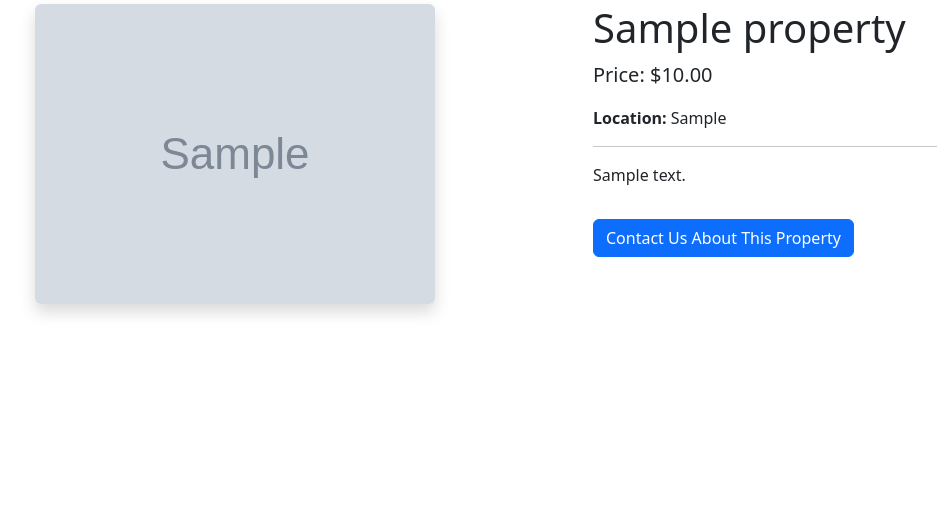
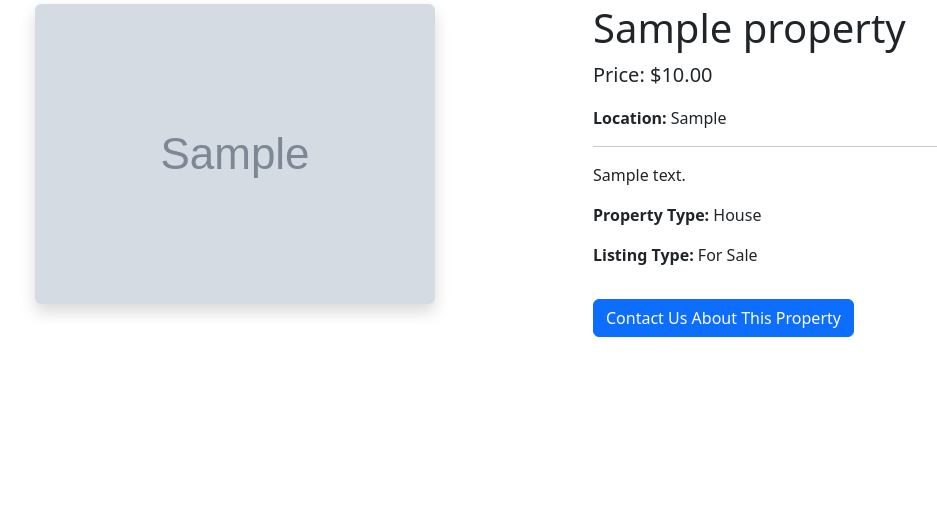
Before and after one commit to MSRhmn/pine-properties, a Django app: page /properties/1/ in a window 1280 px wide. Shown: the part 190-696 px from the top of the page, without its empty margins (59-996 px from the left). Run offline with Django 5.2, Linux system fonts and the light colour scheme; tables that the repository leaves empty hold one stand-in row (values such as "Sample post"); grey boxes marked "Sample" are stand-in pictures; parts of the project's set-up code (start-up, migrations or seed data) failed here and were passed over.

Commit message:
feat: adding property type and listing info
Adding property type and liting info in property details template for
more information in the detail page.

```diff
--- a/properties/templates/properties/property_detail.html
+++ b/properties/templates/properties/property_detail.html
@@ -14,6 +14,8 @@
             <p><strong>Location:</strong> {{ property.location }}</p>
             <hr>
             <p>{{ property.description }}</p>
+            <p><strong>Property Type:</strong> {{ property.get_property_type_display }}</p>
+            <p><strong>Listing Type:</strong> {{ property.get_listing_type_display }}</p>
             <a href="{% url 'properties:contact' %}" class="btn btn-primary mt-3">Contact Us About This Property</a>
         </div>
     </div>
```
